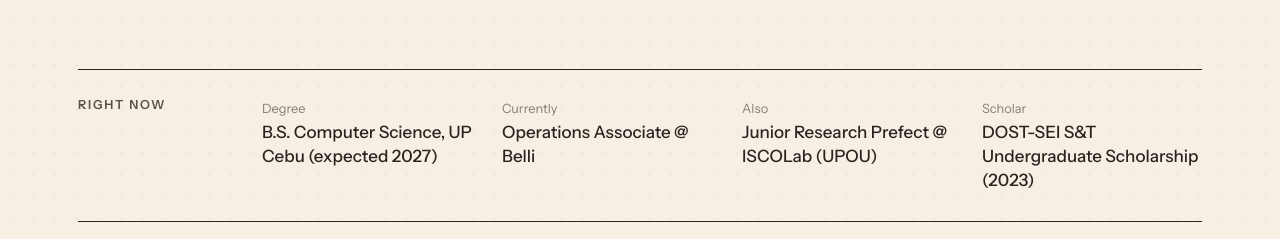
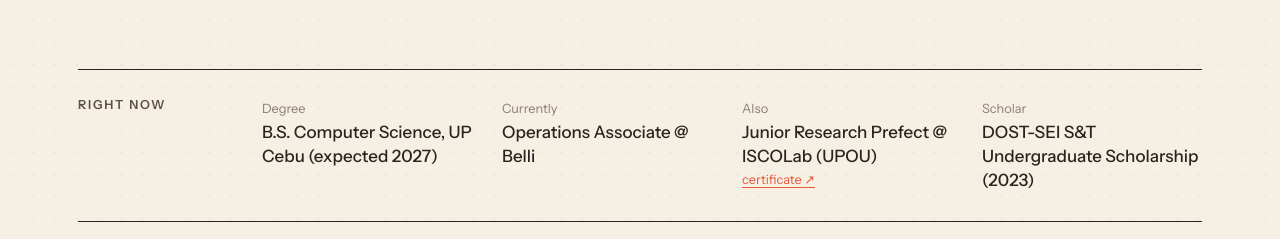
Before and after one commit to jaeee2428/jaena-portfolio, a Next.js app: page / in a window 1280 px wide. Shown: the part 1420-1659 px from the top of the page. Built offline with nearby package versions, Linux system fonts and the light colour scheme.

Commit message:
Add Junior Research Prefect certification link on home

```diff
--- a/app/globals.css
+++ b/app/globals.css
@@ -416,6 +416,16 @@ a {
     margin: 2px 0 0;
     font-weight: 500;
     line-height: 1.4;
+}
+
+.now-doc {
+    display: block;
+    width: fit-content;
+    margin-top: 2px;
+    font-size: 0.8rem;
+    font-weight: 400;
+    color: var(--tomato);
+    text-underline-offset: 3px;
 }
 
 /* ---------- about ---------- */
--- a/app/page.js
+++ b/app/page.js
@@ -51,7 +51,14 @@ export default function HomePage() {
                     {quickFacts.map((f) => (
                         <div key={f.label}>
                             <dt>{f.label}</dt>
-                            <dd>{f.value}</dd>
+                            <dd>
+                                {f.value}
+                                {f.link && (
+                                    <a className="now-doc" href={f.link.href} target="_blank" rel="noopener noreferrer">
+                                        {f.link.label} ↗
+                                    </a>
+                                )}
+                            </dd>
                         </div>
                     ))}
                 </dl>
```
Also changed, not shown: lib/data.js, 1 other file (tests, documents, lock files or other folders).
